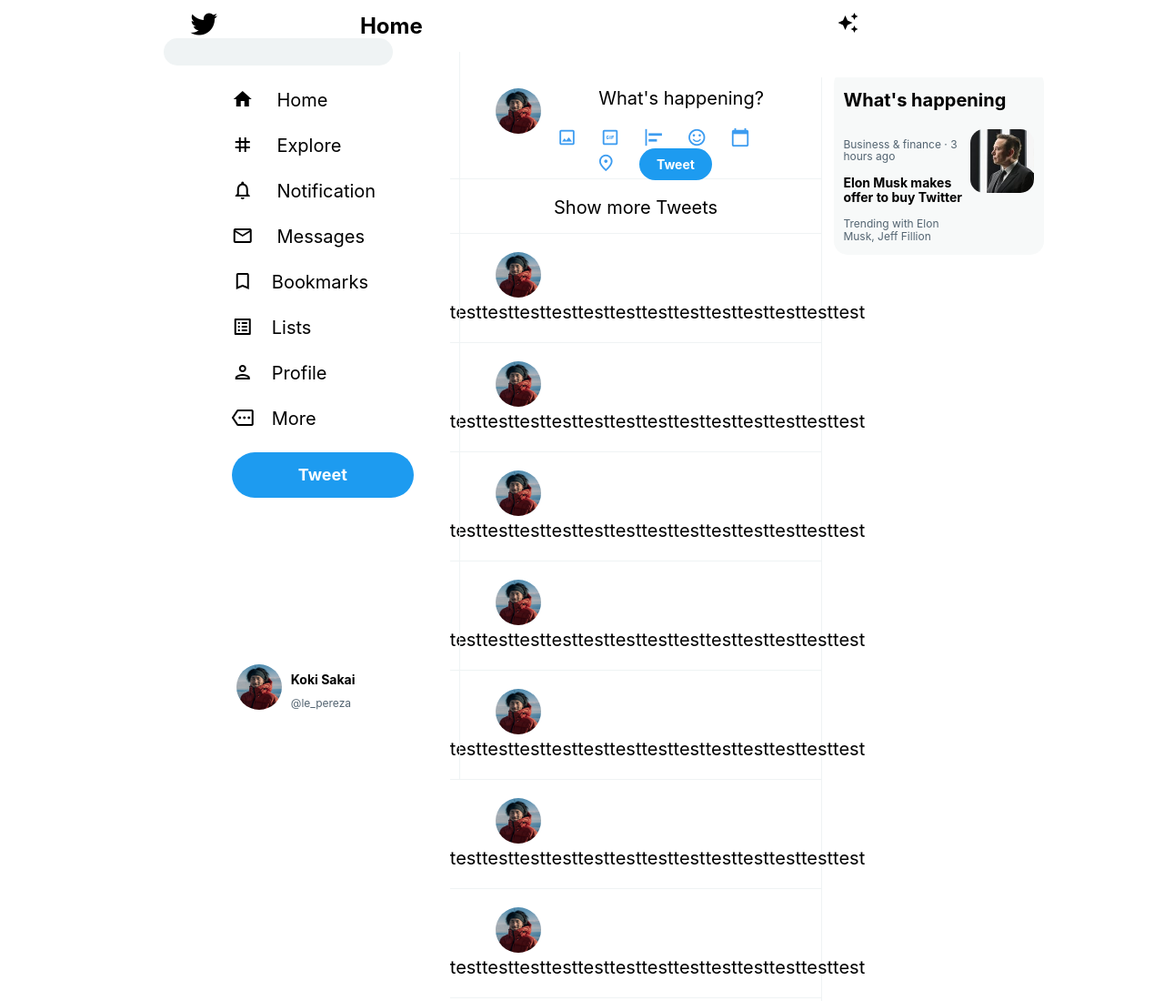
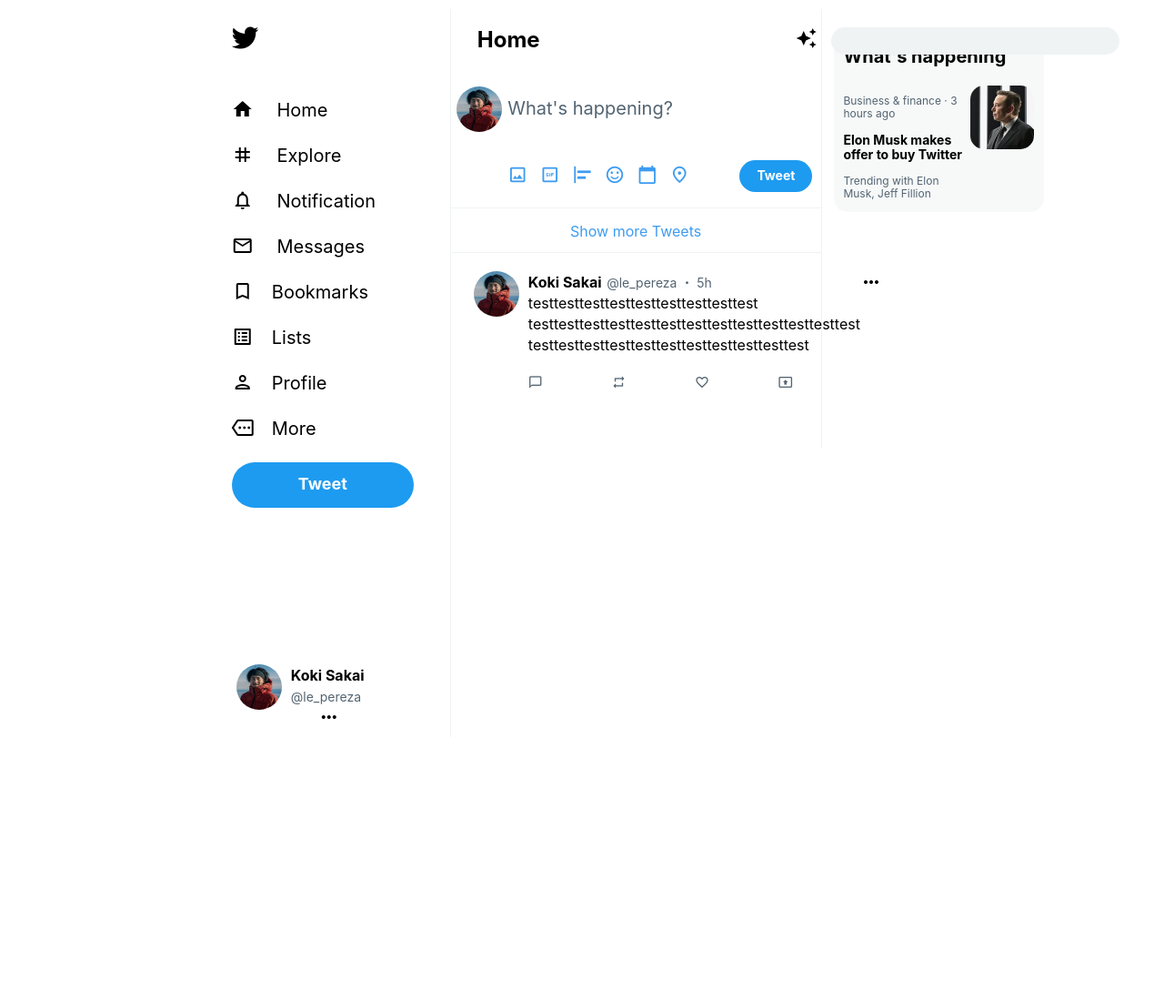
Before and after one commit to likuor/CICCC_twitter, a plain HTML site: page index.html in a window 1280 px wide. Shown: the top 1100 px of the page at 91% size. After the commit the page ends 800 px from the top, so only its background shows below. Drawn offline with nearby package versions, Linux system fonts and the light colour scheme.

Commit message:
Refactored navbar, tweet list

```diff
--- a/index.html
+++ b/index.html
@@ -22,27 +22,14 @@
     <title>Document</title>
   </head>
   <body>
-    <nav>
-      <div class="navbar">
-        <div class="nav-links">
+    <section>
+      <div class="grid-container">
+        <div class="grid-item">
+          <div class="twitter-logo">
             <a href="" class="header-logo">
               <i class="devicon-twitter-original"></i>
             </a>
           </div>
-        <div class="nav-links">
-          <a href="" class="header-home"> Home </a>
-          <a href="" class="header-star">
-            <i class="material-icons"> auto_awesome </i>
-          </a>
-        </div>
-        <div class="nav-links">
-          <input type="text" class="header-search" />
-        </div>
-      </div>
-    </nav>
-    <section>
-      <div class="grid-container">
-        <div class="grid-item">
           <ul class="side-bar">
             <li class="side-bar-list">
               <span class="material-icons"> home </span>
@@ -85,44 +72,62 @@
               <div class="user-info user-profile-item">
                 <span class="username">Koki Sakai</span>
                 <span class="userid">@le_pereza</span>
+                <span
+                  class="material-icons-outlined"
+                  style="padding-left: 30px"
+                >
+                  more_horiz
+                </span>
               </div>
             </div>
           </div>
         </div>
 
         <div class="grid-item">
+          <div class="nav-center">
+            <div class="flex-container">
+              <a href="" class="header-home flex-item"> Home </a>
+              <a href="" class="header-star flex-item">
+                <i class="material-icons"> auto_awesome </i>
+              </a>
+            </div>
+          </div>
           <div class="tweet">
-            <div class="tweet-area">
-              <div class="user-icon">
+            <div class="flex-container">
+              <div class="flex-item">
                 <img class="profile_pic" src="./16_20201128.jpg" alt="" />
               </div>
-              <div tweet-contents>
-                <p>What's happening?</p>
-              </div>
-              <div class="tweet-options">
-                <ul>
-                  <li class="tweet-attachments">
+              <div class="flex-item">
+                <div class="open-tweet-contents">What's happening?</div>
+                <div class="tweet-options flex-container">
+                  <ul class="flex-item">
+                    <li>
                       <span class="material-icons-outlined"> image </span>
                     </li>
-                  <li class="tweet-attachments">
+                    <li>
                       <span class="material-icons-outlined"> gif_box </span>
                     </li>
-                  <li class="tweet-attachments">
-                    <span class="material-icons"> align_horizontal_left </span>
+                    <li>
+                      <span class="material-icons">
+                        align_horizontal_left
+                      </span>
                     </li>
-                  <li class="tweet-attachments">
+                    <li>
                       <span class="material-icons-outlined">
                         sentiment_satisfied
                       </span>
                     </li>
-                  <li class="tweet-attachments">
+                    <li>
                       <span class="material-icons"> calendar_today </span>
                     </li>
-                  <li class="tweet-attachments">
+                    <li>
                       <span class="material-icons-outlined"> place </span>
                     </li>
+                  </ul>
+                  <div class="flex-item open-tweet-button">
                     <button class="tweet-button-small">Tweet</button>
-                </ul>
+                  </div>
+                </div>
               </div>
             </div>
 
@@ -131,68 +136,59 @@
             </div>
           </div>
           <div class="tweet-list">
-            <div class="tweet-list">
-              <div class="tweet-area">
-                <div class="user-icon">
+            <div class="flex-container tweet-list-items">
+              <div class="flex-item">
                 <img class="profile_pic" src="./16_20201128.jpg" alt="" />
               </div>
-                <div tweet-contents>
-                  <p>testtesttesttesttesttesttesttesttesttesttesttesttest</p>
+
+              <div class="flex-item">
+                <div class="tweet-item">
+                  <span class="username">Koki Sakai</span>
+                  <span class="userid">@le_pereza ・ 5h</span>
+                  <span class="tweet-contents"
+                    >testtesttesttesttesttesttesttesttest</span
+                  >
+                  <span class="tweet-contents"
+                    >testtesttesttesttesttesttesttesttesttesttesttesttest</span
+                  >
+                  <span class="tweet-contents"
+                    >testtesttesttesttesttesttesttesttesttesttest</span
+                  >
+                  <div>
+                    <ul>
+                      <li>
+                        <span class="material-icons-outlined">
+                          chat_bubble_outline
+                        </span>
+                      </li>
+                      <li>
+                        <span class="material-icons-outlined"> repeat </span>
+                      </li>
+                      <li>
+                        <span class="material-icons-outlined">
+                          favorite_border
+                        </span>
+                      </li>
+                      <li>
+                        <span class="material-icons-outlined">
+                          present_to_all
+                        </span>
+                      </li>
+                    </ul>
                   </div>
                 </div>
-              <div class="tweet-area">
-                <div class="user-icon">
-                  <img class="profile_pic" src="./16_20201128.jpg" alt="" />
               </div>
-                <div tweet-contents>
-                  <p>testtesttesttesttesttesttesttesttesttesttesttesttest</p>
-                </div>
-              </div>
-              <div class="tweet-area">
-                <div class="user-icon">
-                  <img class="profile_pic" src="./16_20201128.jpg" alt="" />
-                </div>
-                <div tweet-contents>
-                  <p>testtesttesttesttesttesttesttesttesttesttesttesttest</p>
-                </div>
-              </div>
-              <div class="tweet-area">
-                <div class="user-icon">
-                  <img class="profile_pic" src="./16_20201128.jpg" alt="" />
-                </div>
-                <div tweet-contents>
-                  <p>testtesttesttesttesttesttesttesttesttesttesttesttest</p>
-                </div>
-              </div>
-              <div class="tweet-area">
-                <div class="user-icon">
-                  <img class="profile_pic" src="./16_20201128.jpg" alt="" />
-                </div>
-                <div tweet-contents>
-                  <p>testtesttesttesttesttesttesttesttesttesttesttesttest</p>
-                </div>
-              </div>
-              <div class="tweet-area">
-                <div class="user-icon">
-                  <img class="profile_pic" src="./16_20201128.jpg" alt="" />
-                </div>
-                <div tweet-contents>
-                  <p>testtesttesttesttesttesttesttesttesttesttesttesttest</p>
-                </div>
-              </div>
-              <div class="tweet-area">
-                <div class="user-icon">
-                  <img class="profile_pic" src="./16_20201128.jpg" alt="" />
-                </div>
-                <div tweet-contents>
-                  <p>testtesttesttesttesttesttesttesttesttesttesttesttest</p>
-                </div>
+              <div class="flex-item">
+                <span class="material-icons-outlined"> more_horiz </span>
               </div>
             </div>
           </div>
         </div>
 
         <div class="grid-item">
+          <div class="nav-search">
+            <input type="text" class="header-search" />
+          </div>
           <div class="board">
             <p>What's happening</p>
             <div class="article">
--- a/style.css
+++ b/style.css
@@ -9,13 +9,9 @@ a {
   color: #000;
 }
 
-span {
+.side-bar span {
   vertical-align: -4px;
   padding-right: 20px;
-}
-
-.tweet-attachments span {
-  color: #3d9cf0;
 }
 
 input {
@@ -24,47 +20,23 @@ input {
   background-color: #eff3f4;
 }
 
-nav {
-  position: fixed;
-  width: 100%;
-  margin: 0 auto;
-  padding: 1vw;
-  background-color: #fff;
+.flex-container {
+  display: flex;
 }
 
-.tweet-attachments span {
-  font-size: 22px;
+.flex-item {
+  flex-grow: 1;
 }
 
-.navbar {
-  margin: auto;
-  width: 75%;
-}
-
-.nav-links {
-  display: inline;
+.twitter-logo {
+  text-align: left;
+  width: 100%;
+  margin-bottom: 50px;
 }
 
 .header-logo {
   margin-left: 40px;
   font-size: 24px;
-}
-
-.header-home {
-  margin-left: 150px;
-  font-size: 24px;
-  font-weight: bold;
-}
-
-.header-star {
-  margin-left: 450px;
-  font-size: 24px;
-  font-weight: bold;
-}
-
-.header-search {
-  margin-left: 10px;
-  height: 30px;
 }
 
 .side-bar {
@@ -96,17 +68,13 @@ nav {
 }
 
 .username {
-  font-size: 14px;
+  font-size: 16px;
   font-weight: bold;
 }
 
 .userid {
-  font-size: 12px;
+  font-size: 14px;
   color: #536471;
-}
-
-section {
-  padding-top: 3.7vw;
 }
 
 .side-bar-list {
@@ -135,14 +103,122 @@ section {
   border-style: none;
 }
 
-.tweet-area {
-  height: 100px;
+/* center */
+/*  */
+/*  */
+.nav-center {
+  text-align: left;
+  position: fixed;
+  margin-left: 20px;
+  width: 30%;
+  background-color: #fff;
+}
+
+.nav-center .flex-item:nth-child(2) {
+  text-align: right;
+}
+
+.header-home {
+  padding-left: 10px;
+  font-size: 24px;
+  font-weight: bold;
+}
+
+.header-star {
+  font-size: 24px;
+  font-weight: bold;
+}
+
+.tweet {
+  margin-top: 65px;
+}
+
+.tweet .flex-item:nth-child(2) {
+  flex-grow: 3.5;
+}
+
+.open-tweet-contents {
+  padding-top: 13px;
+  text-align: left;
+  color: #536471;
+}
+
+.tweet-options ul {
+  padding: 0;
+  text-align: left;
+  margin-top: 50px;
+}
+
+.tweet-options li {
+  display: inline-block;
+}
+
+.tweet-options li span {
+  color: #3d9cf0;
+  font-size: 22px;
+  padding-right: 8px;
+  line-height: center;
+}
+
+.open-tweet-button {
+  text-align: right;
+  padding: 45px 10px 0px 0px;
+}
+
+.show-more-tweets {
+  height: 50px;
+  font-size: 16px;
+  color: #3d9cf0;
+  border-top: #eff3f4 solid 1px;
   border-bottom: #eff3f4 solid 1px;
 }
 
-.user-icon {
-  float: left;
-  margin-left: 50px;
+.tweet-list .flex-item:nth-child(1) {
+  text-align: left;
+  padding-left: 26px;
+  flex-grow: 0.2;
+}
+
+.tweet-list .flex-item:nth-child(2) {
+  flex-grow: 3;
+  padding-left: 10px;
+}
+
+.tweet-list .flex-item:nth-child(3) {
+  text-align: right;
+  padding-right: 10px;
+  flex-grow: 1;
+}
+
+.tweet-list {
+  padding: 20px 0px;
+}
+
+.tweet-item {
+  text-align: left;
+}
+
+.tweet-item ul {
+  padding: 0;
+}
+
+.tweet-item li {
+  list-style: none;
+  display: inline-block;
+  padding-right: 70px;
+}
+
+.tweet-item li span {
+  font-size: 16px;
+  color: #536471;
+}
+
+.tweet-item .userid {
+  font-size: 14px;
+}
+
+.tweet-contents {
+  font-size: 16px;
 }
 
 .profile_pic {
@@ -150,23 +226,17 @@ section {
   border-radius: 50%;
 }
 
-.tweet-contents p {
-  width: 100%;
-  text-align: left;
+/* right */
+
+.header-search {
+  margin-left: 10px;
+  height: 30px;
 }
 
-.tweet-options {
-  margin: auto;
-  width: 80%;
-}
-
-.tweet-attachments {
-  display: inline-block;
-}
-
-.show-more-tweets {
-  height: 40px;
-  border-bottom: #eff3f4 solid 1px;
+.nav-search {
+  text-align: left;
+  position: fixed;
+  width: 30%;
 }
 
 .board {
@@ -234,7 +304,7 @@ section {
 }
 
 .grid-item:first-child {
-  padding-right: 50px;
+  padding-right: 40px;
   position: fixed;
   height: 100%;
 }
```
Lines whose indentation alone changed are shown as unchanged.
